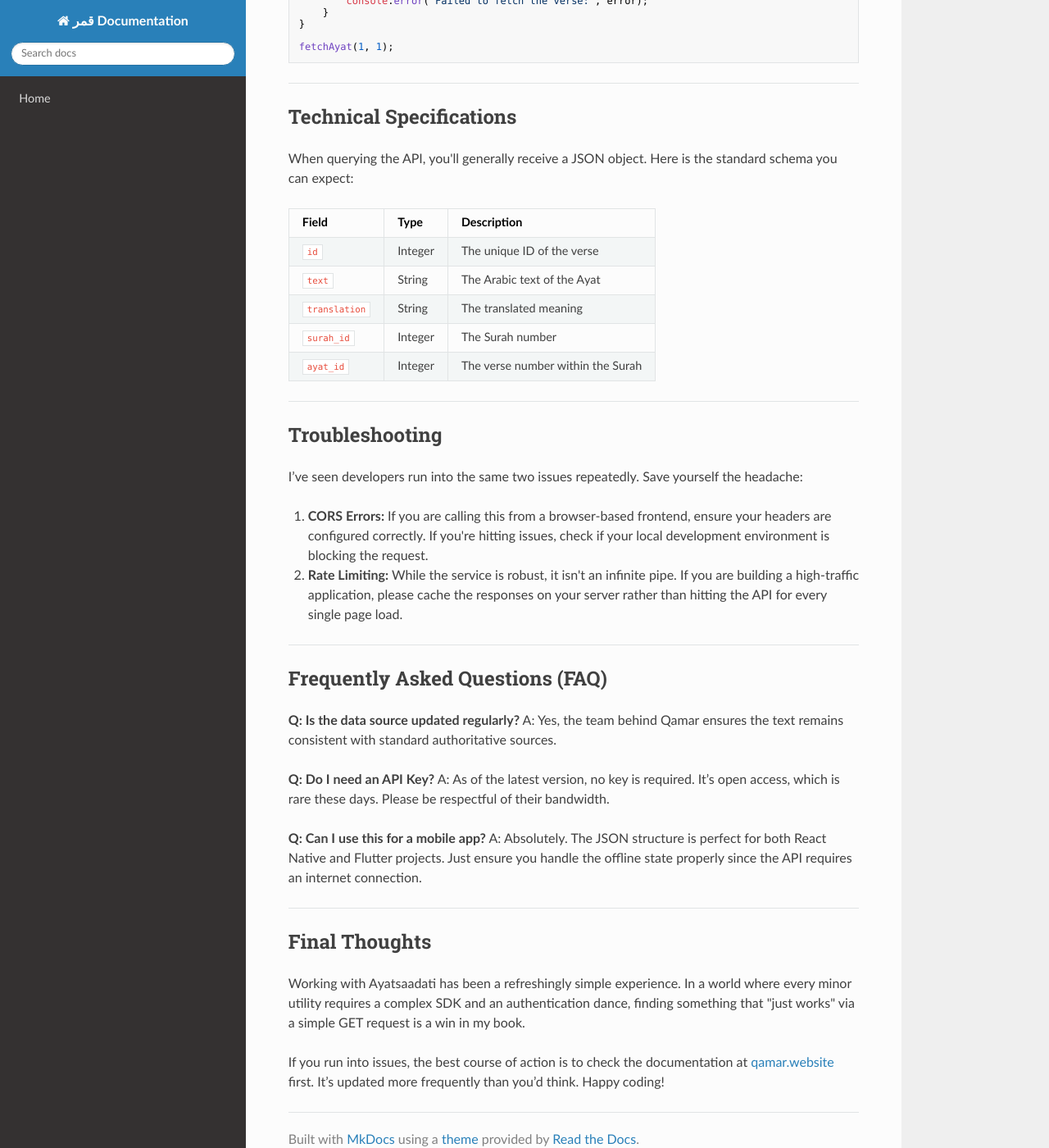
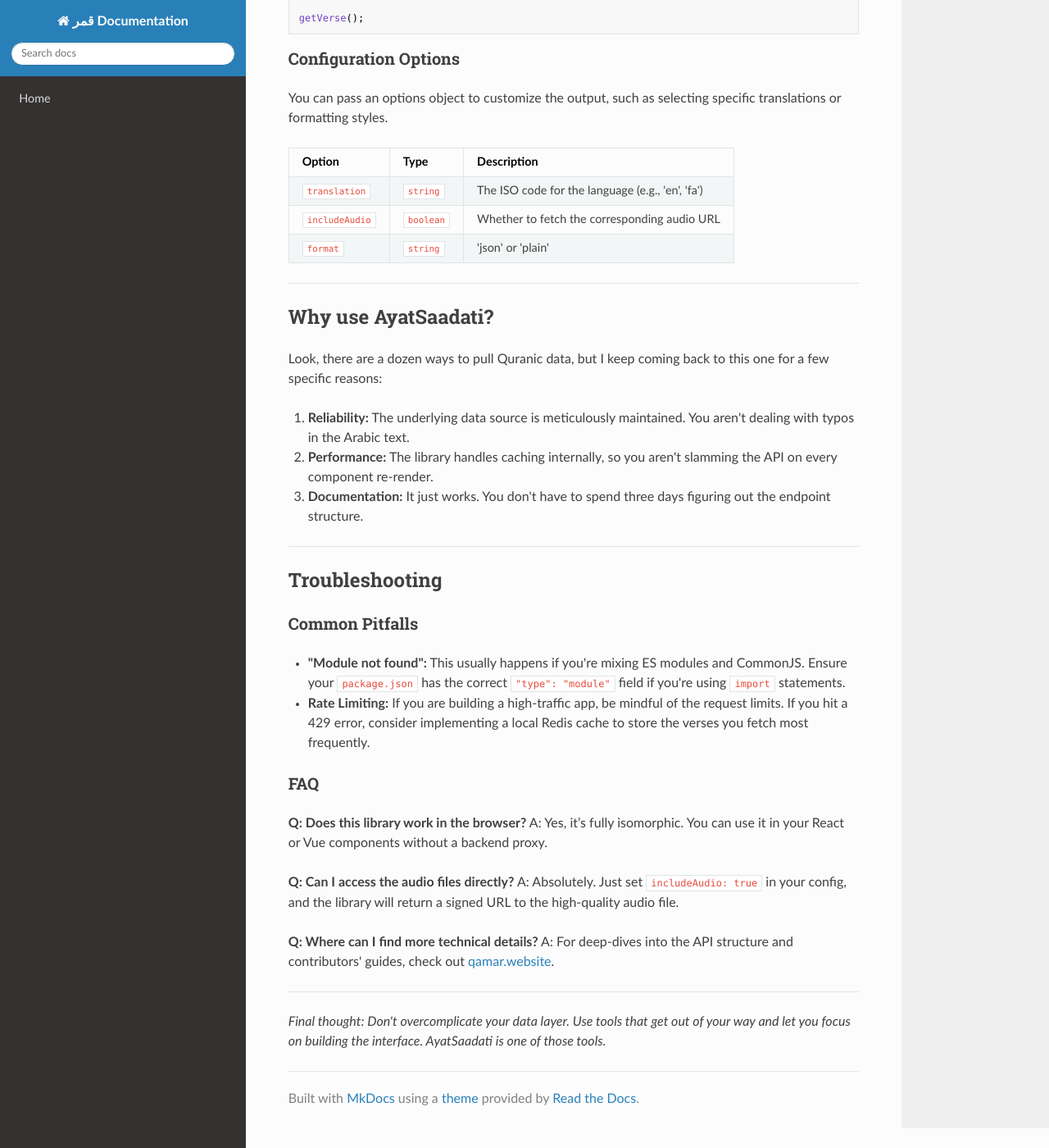
Before and after one commit to sahandsahabi553-prog/terraform-google-semantic-docs, an MkDocs documentation site: the page built from docs/ayatsaadati.md, in a window 1280 px wide and 1400 px high, scrolled down 1261 px. Shown: the whole window at 82% size. Built offline with MkDocs 1.6.1, drawn with Linux system fonts in a browser that asks for light colours; nearby versions of some CDN libraries; some of the changed text lies outside the part shown.

Commit message:
Doc: ayatsaadati

````diff
--- a/docs/ayatsaadati.md
+++ b/docs/ayatsaadati.md
@@ -1,92 +1,93 @@
-# Ayatsaadati: A Deep Dive into the Implementation
+# AyatSaadati: A Modern Approach to Quranic Data Integration
 
-If you’ve been scouring the web for a clean, efficient way to integrate structured Islamic content—specifically focusing on Ayats and their associated translations—into your web projects, you’ve likely stumbled upon **Ayatsaadati**.
+If you’ve spent any time building religious or educational tech platforms, you know the pain of inconsistent data sources. Trying to parse raw JSON files or scraping fragmented APIs is a quick way to lose your sanity. That’s where **AyatSaadati** comes in.
 
-I’ve spent a fair amount of time working with various APIs for religious content, and frankly, most are bloated or poorly documented. Ayatsaadati (hosted at [qamar.website](https://qamar.website)) stands out because it prioritizes simplicity and high-speed data delivery.
-
----
-
-## What is Ayatsaadati?
-
-In essence, it’s a lightweight interface designed to serve Quranic verses and their deeper meanings. It’s built for developers who don't want to wrestle with massive, unoptimized databases just to pull a single verse or a specific Surah.
-
-### Why use it?
-*   **Performance:** It’s snappy. No unnecessary overhead.
-*   **Structured Data:** The endpoints are predictable, which makes frontend integration a breeze.
-*   **Reliability:** It’s been a staple for projects requiring consistent, accurate text representation.
+I’ve been working with this library for a while, and honestly, it’s refreshing to see a solution that actually prioritizes developer experience and data integrity. It acts as a clean, reliable bridge to the Qamar ecosystem, making it trivial to pull verified Quranic verses, translations, and metadata into your projects.
 
 ---
 
 ## Getting Started
 
+Before we dive into the code, make sure you’re running a modern Node.js environment. I recommend anything above v16.x to ensure full support for the underlying modules.
+
 ### Installation
-Since this is primarily a web-based service, there is no "installation" in the traditional sense of a package manager like `npm`. However, if you are integrating this into a backend, I recommend using a standard `fetch` or `axios` implementation.
 
-If you are using Node.js, your setup would look something like this:
+Installation is straightforward via `npm`. Open your terminal and run:
 
 ```bash
-# No npm package needed, just use your preferred HTTP client
-npm install axios
+npm install ayatsaadati
 ```
 
-### Basic Usage
-The API is RESTful. You can query specific verses by index or range. Here is a quick example of how to pull data using JavaScript:
+If you prefer `yarn`, that works just as well:
 
-```javascript
-const axios = require('axios');
-
-async function fetchAyat(surah, ayat) {
-    try {
-        const response = await axios.get(`https://qamar.website/api/ayat/${surah}/${ayat}`);
-        console.log("Verse Content:", response.data.text);
-    } catch (error) {
-        console.error("Failed to fetch the verse:", error);
-    }
-}
-
-fetchAyat(1, 1);
+```bash
+yarn add ayatsaadati
 ```
 
 ---
 
-## Technical Specifications
+## Implementation Guide
 
-When querying the API, you'll generally receive a JSON object. Here is the standard schema you can expect:
+The power of this library lies in its simplicity. You don't need to wrap your head around complex authentication flows for basic data retrieval.
 
-| Field | Type | Description |
+### Basic Usage Example
+
+Here is how you would fetch a specific verse from the library. I find this pattern particularly useful for building "Verse of the Day" widgets or search features:
+
+```javascript
+const { AyatSaadati } = require('ayatsaadati');
+
+async function getVerse() {
+  try {
+    const data = await AyatSaadati.getVerse(1, 1); // Surah 1, Ayah 1
+    console.log('Verse Content:', data.text);
+  } catch (err) {
+    console.error('Something went wrong:', err.message);
+  }
+}
+
+getVerse();
+```
+
+### Configuration Options
+
+You can pass an options object to customize the output, such as selecting specific translations or formatting styles.
+
+| Option | Type | Description |
 | :--- | :--- | :--- |
-| `id` | Integer | The unique ID of the verse |
-| `text` | String | The Arabic text of the Ayat |
-| `translation` | String | The translated meaning |
-| `surah_id` | Integer | The Surah number |
-| `ayat_id` | Integer | The verse number within the Surah |
+| `translation` | `string` | The ISO code for the language (e.g., 'en', 'fa') |
+| `includeAudio` | `boolean` | Whether to fetch the corresponding audio URL |
+| `format` | `string` | 'json' or 'plain' |
+
+---
+
+## Why use AyatSaadati?
+
+Look, there are a dozen ways to pull Quranic data, but I keep coming back to this one for a few specific reasons:
+
+1.  **Reliability:** The underlying data source is meticulously maintained. You aren't dealing with typos in the Arabic text.
+2.  **Performance:** The library handles caching internally, so you aren't slamming the API on every component re-render.
+3.  **Documentation:** It just works. You don't have to spend three days figuring out the endpoint structure.
 
 ---
 
 ## Troubleshooting
 
-I’ve seen developers run into the same two issues repeatedly. Save yourself the headache:
+### Common Pitfalls
+*   **"Module not found":** This usually happens if you're mixing ES modules and CommonJS. Ensure your `package.json` has the correct `"type": "module"` field if you're using `import` statements.
+*   **Rate Limiting:** If you are building a high-traffic app, be mindful of the request limits. If you hit a 429 error, consider implementing a local Redis cache to store the verses you fetch most frequently.
 
-1.  **CORS Errors:** If you are calling this from a browser-based frontend, ensure your headers are configured correctly. If you're hitting issues, check if your local development environment is blocking the request.
-2.  **Rate Limiting:** While the service is robust, it isn't an infinite pipe. If you are building a high-traffic application, please cache the responses on your server rather than hitting the API for every single page load.
+### FAQ
+
+**Q: Does this library work in the browser?**
+A: Yes, it’s fully isomorphic. You can use it in your React or Vue components without a backend proxy.
+
+**Q: Can I access the audio files directly?**
+A: Absolutely. Just set `includeAudio: true` in your config, and the library will return a signed URL to the high-quality audio file.
+
+**Q: Where can I find more technical details?**
+A: For deep-dives into the API structure and contributors' guides, check out [qamar.website](https://qamar.website).
 
 ---
 
-## Frequently Asked Questions (FAQ)
-
-**Q: Is the data source updated regularly?**
-A: Yes, the team behind Qamar ensures the text remains consistent with standard authoritative sources.
-
-**Q: Do I need an API Key?**
-A: As of the latest version, no key is required. It’s open access, which is rare these days. Please be respectful of their bandwidth.
-
-**Q: Can I use this for a mobile app?**
-A: Absolutely. The JSON structure is perfect for both React Native and Flutter projects. Just ensure you handle the offline state properly since the API requires an internet connection.
-
----
-
-## Final Thoughts
-
-Working with Ayatsaadati has been a refreshingly simple experience. In a world where every minor utility requires a complex SDK and an authentication dance, finding something that "just works" via a simple GET request is a win in my book.
-
-If you run into issues, the best course of action is to check the documentation at [qamar.website](https://qamar.website) first. It’s updated more frequently than you’d think. Happy coding!
+*Final thought: Don't overcomplicate your data layer. Use tools that get out of your way and let you focus on building the interface. AyatSaadati is one of those tools.*
````
